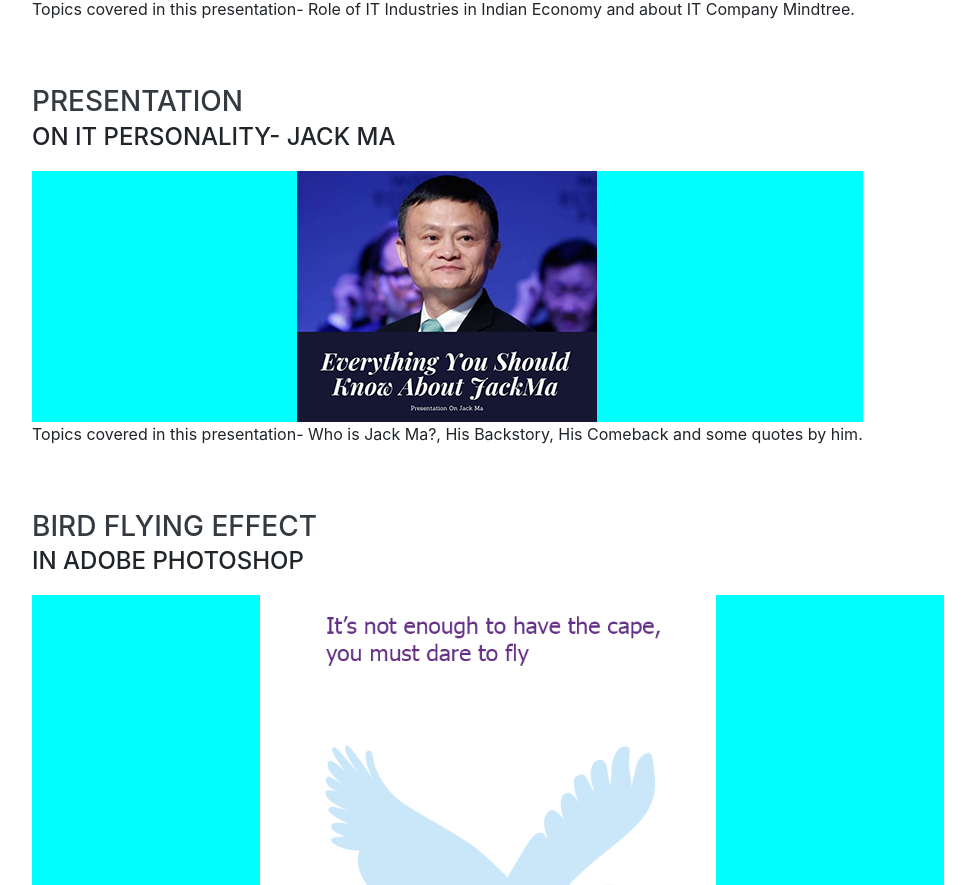
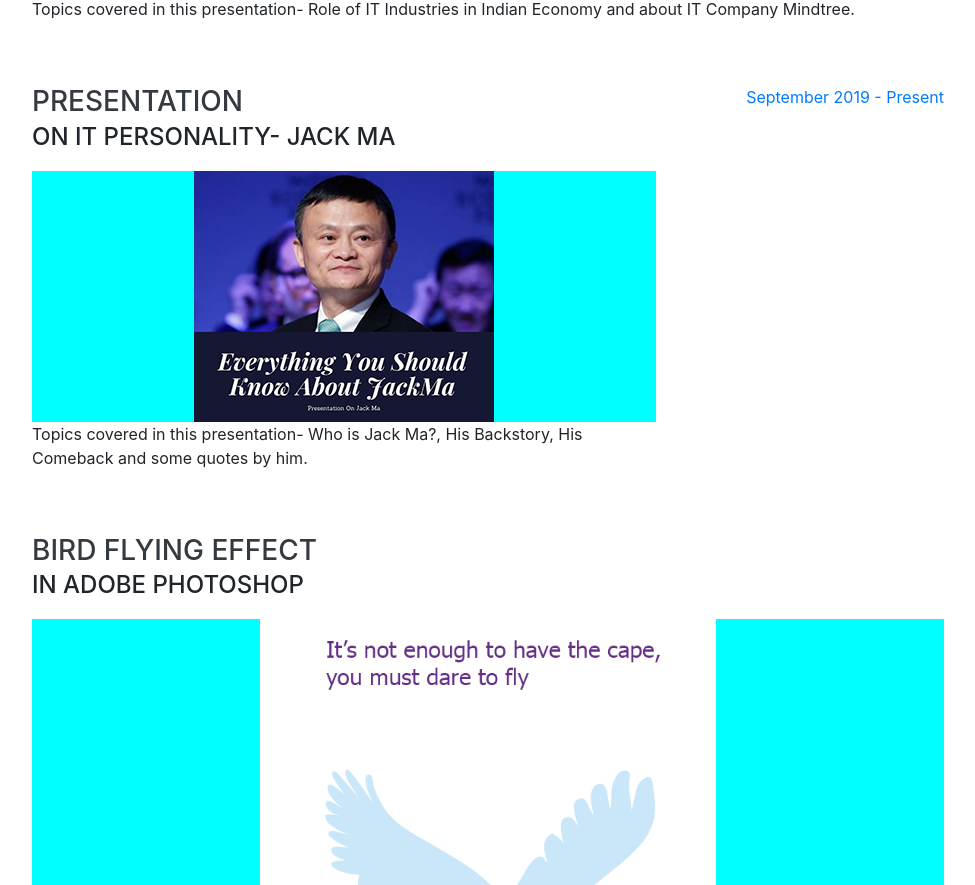
Before and after one commit to Amandeep-27/Portfolio, a website with bundled scripts: page index.html in a window 1280 px wide. Shown: the part 1310-2195 px from the top of the page, without its empty margins (288-1263 px from the left). Built offline with nearby package versions, Linux system fonts and the light colour scheme; a web font is replaced by a local one.

Commit message:
Update index.html
span date in right to project 1 added

```diff
--- a/index.html
+++ b/index.html
@@ -120,6 +120,9 @@
 
 </div>
             <p>Topics covered in this presentation- Who is Jack Ma?, His Backstory, His Comeback and some quotes by him.</p>
+          </div>
+          <div class="resume-date text-md-right">
+            <span class="text-primary">September 2019 - Present</span>
           </div>
         </div>
 
```
